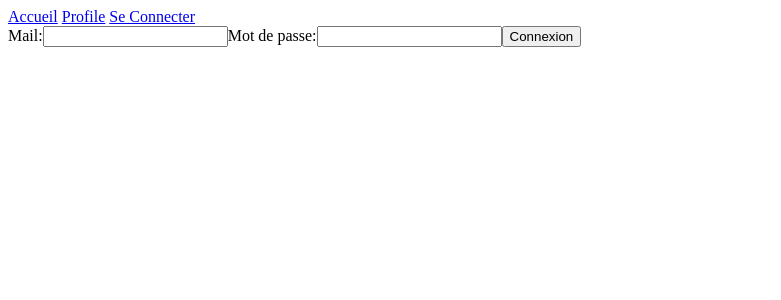
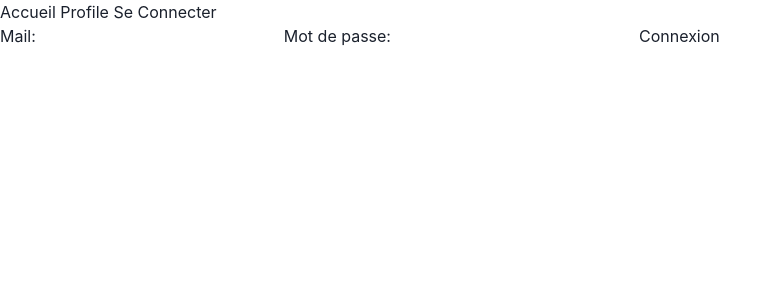
Before and after one commit to Alin1233/project-sortir, a React (Vite) app in the folder project-sortir-frontend/: page /connecter in a window 1280 px wide. Shown: the top 300 px of the page, without its empty margins (0-781 px from the left). Built offline with nearby package versions, Linux system fonts and the light colour scheme.

Commit message:
set up chakra ui

```diff
--- a/project-sortir-frontend/package.json
+++ b/project-sortir-frontend/package.json
@@ -10,7 +10,11 @@
     "preview": "vite preview"
   },
   "dependencies": {
+    "@chakra-ui/react": "^2.8.2",
+    "@emotion/react": "^11.11.4",
+    "@emotion/styled": "^11.11.0",
     "axios": "^1.6.7",
+    "framer-motion": "^11.0.12",
     "react": "^18.2.0",
     "react-dom": "^18.2.0",
     "react-router-dom": "^6.22.3"
--- a/project-sortir-frontend/src/main.jsx
+++ b/project-sortir-frontend/src/main.jsx
@@ -1,10 +1,12 @@
 import React from 'react'
 import ReactDOM from 'react-dom/client'
 import App from './App.jsx'
-
+import { ChakraProvider } from '@chakra-ui/react'
 
 ReactDOM.createRoot(document.getElementById('root')).render(
   <React.StrictMode>
-    <App />
+    <ChakraProvider>
+      <App />
+    </ChakraProvider>
   </React.StrictMode>,
 )
--- a/project-sortir-frontend/src/pages/SeConnecter.jsx
+++ b/project-sortir-frontend/src/pages/SeConnecter.jsx
@@ -22,7 +22,7 @@ const SeConnecter = (props) => {
     <div>
       <form onSubmit={handleSubmit}>
         <label>Mail:</label>
-        <input type='text' name='identifiant' value={mail} onChange={(e) => setMail(e.target.value)}></input>
+        <input type='text' name='mail' value={mail} onChange={(e) => setMail(e.target.value)}></input>
         <label>Mot de passe:</label>
         <input type='text' name='motdepasse' value={motdepasse} onChange={(e) => setMotdepasse(e.target.value)}></input>
         <button type="submit">Connexion</button>
```
Also changed, not shown: 1 other file (tests, documents, lock files or other folders).
